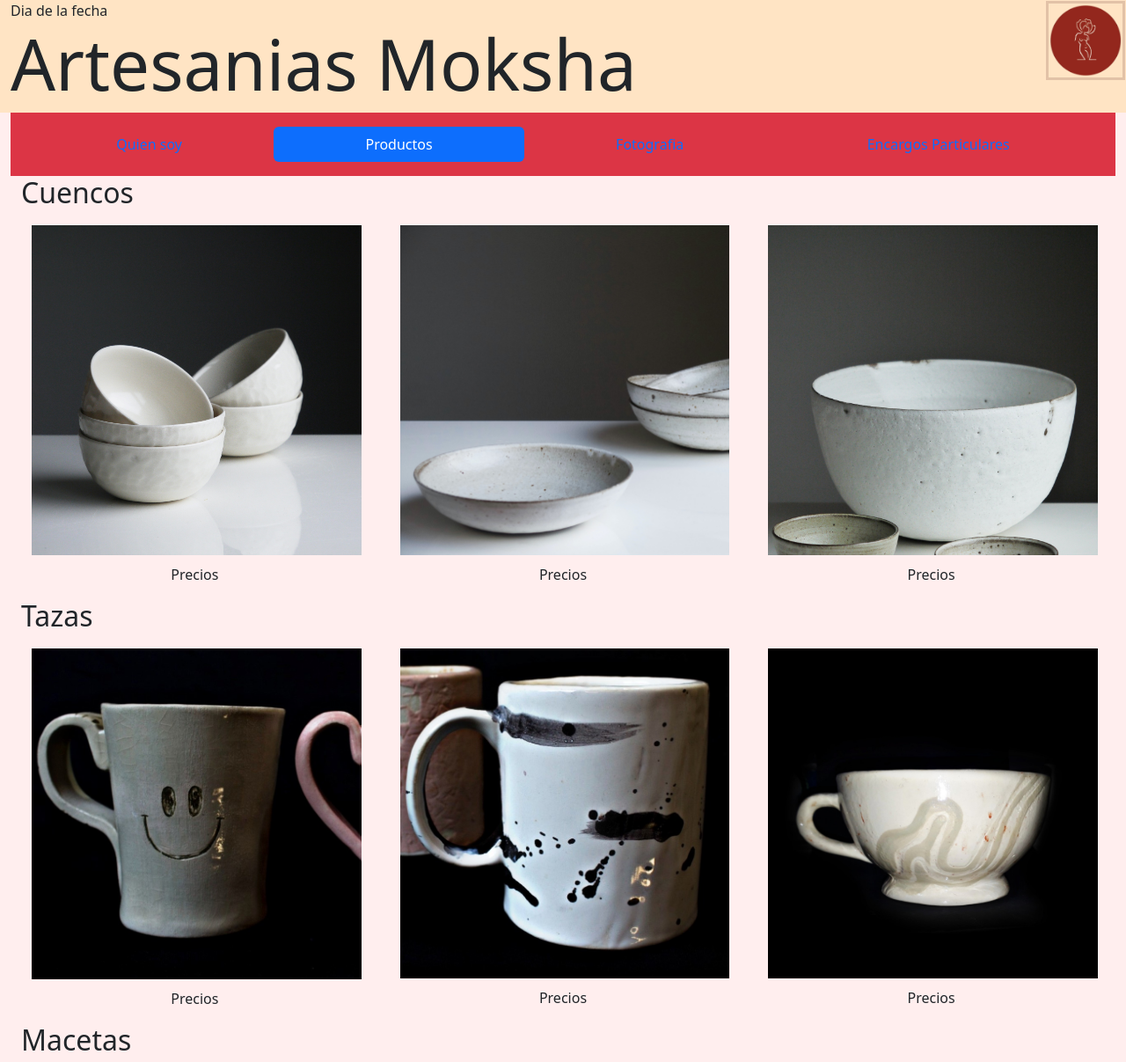
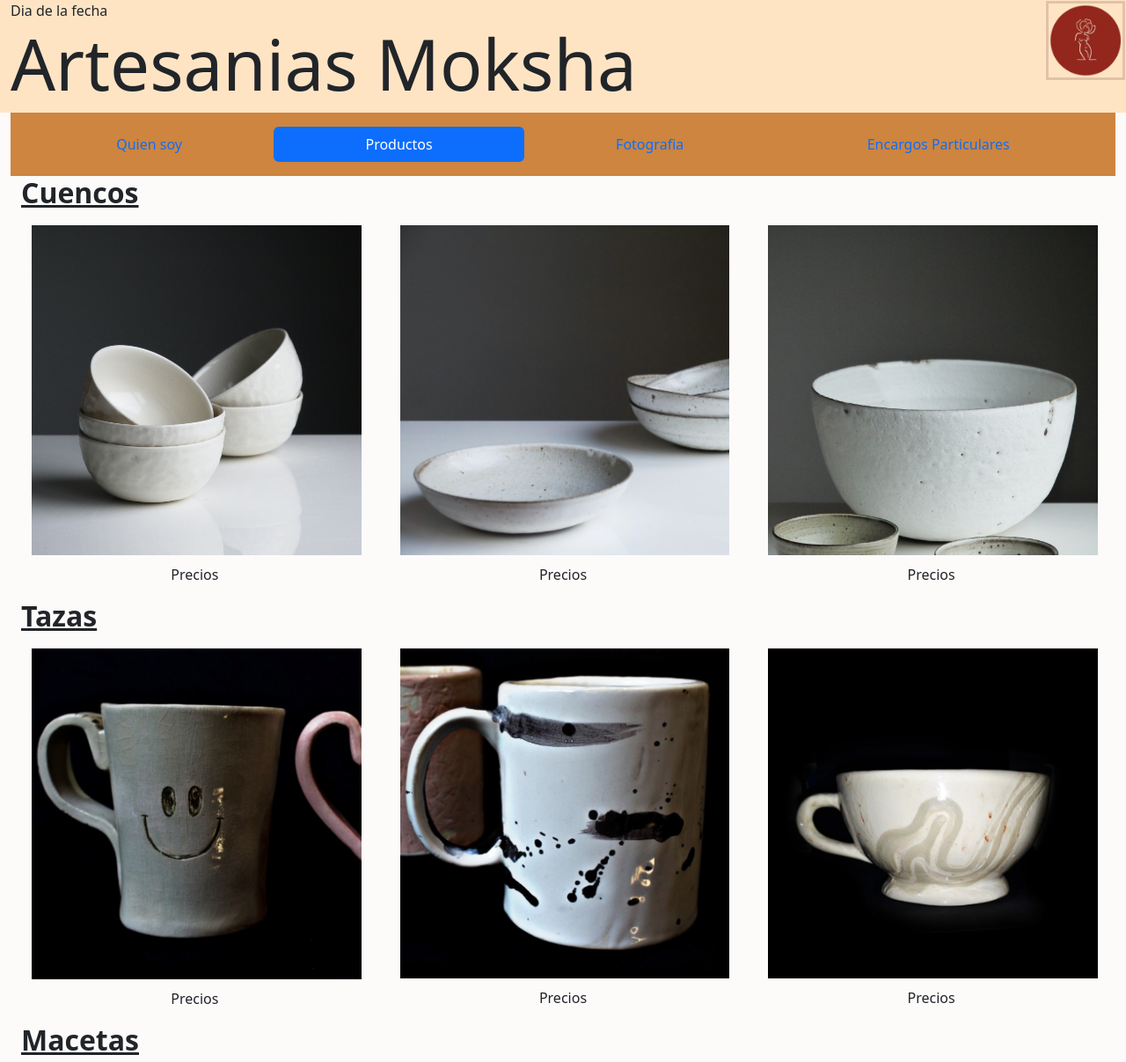
Before and after one commit to TomasLeonelVirrios/Segunda-entrega-del-proyecyo-final, a plain HTML site: page pages/productos.html in a window 1280 px wide. Shown: the top 1207 px of the page at 88% size. Drawn offline with nearby package versions, Linux system fonts and the light colour scheme.

Commit message:
Se agrego subrayados a los h2 y cambio de colores a las etiquetas

```diff
--- a/css/estilos.css
+++ b/css/estilos.css
@@ -20,6 +20,11 @@
 .logoMokshauno:hover{
     transform: rotateY(180deg);
 }
+.background-menu{
+    background-color: peru;
+    padding: 1rem!important;
+}
+
 .productos {
     padding: 10px;
     margin-left: 2px;
@@ -51,7 +56,8 @@ header{
 }
 
 main{
-    background-color: rgb(255, 238, 238);
+    background-color: rgb(253, 250, 250);
+
 }
 
 
@@ -116,9 +122,6 @@ main{
 
      }
 
-     .fotografias{
-
-    }
 }
 
 .col-md-auto {
--- a/pages/productos.html
+++ b/pages/productos.html
@@ -20,7 +20,7 @@
   </header>
 
   <main class="container-fluid" >
-    <div class="text-bg-danger p-3">
+    <div class="background-menu">
         <nav class="nav nav-pills nav-fill">
             <a class="nav-link" href="./quien-soy.html">Quien soy</a>
             <a class="nav-link active" aria-current="page" href="./productos.html">Productos</a>
@@ -32,19 +32,19 @@
     <div>
         <div class="container-fluid" >
             <div class="row">
-              <div class="col-12"> <h2>Cuencos</h2></div>
+              <div class="col-12"> <h2 class="fw-bold"><ins>Cuencos</ins></h2></div>
               <div class="col-4" > <img class="productos" src="../images/cuenco-uno.jpg"><p class="text-center">Precios</p></div>
               <div class="col-4" > <img class="productos" src="../images/cuenco-dos.jpg"><p class="text-center">Precios</p></div>
               <div class="col-4" > <img class="productos" src="../images/cuenco-tres.jpg"><p class="text-center">Precios</p></div>
             </div>
             <div class="row">
-              <div class="col-12"> <h2>Tazas</h2></div>
+              <div class="col-12"> <h2 class="fw-bold"><ins>Tazas</ins></h2></div>
               <div class="col-4"> <img class="productos" src="../images/tazas-uno.jpg" ><p class="text-center">Precios</p></div>
               <div class="col-4"> <img class="productos" src="../images/tazas-dos.jpg"><p class="text-center">Precios</p></div>
               <div class="col-4"> <img class="productos" src="../images/tazas-tres.jpg"><p class="text-center">Precios</p></div>
             </div>
             <div class="row">
-              <div class="col-12"> <h2>Macetas</h2></div>
+              <div class="col-12"> <h2 class="fw-bold"><ins>Macetas</ins></h2></div>
               <div class="col-3"> <img class="productos" src="../images/maceta-uno.jpg"><p class="text-center">Precios</p></div>
               <div class="col-3"> <img class="productos" src="../images/maceta-dos.jpg"><p class="text-center">Precios</p></div>
               <div class="col-3"> <img class="productos" src="../images/maceta-tres.jpg"><p class="text-center">Precios</p></div>
```
Also changed, not shown: pages/encargos-particulares.html (+2 -2 lines), pages/fotografia.html (+5 -5 lines), pages/quien-soy.html (+3 -2 lines).
